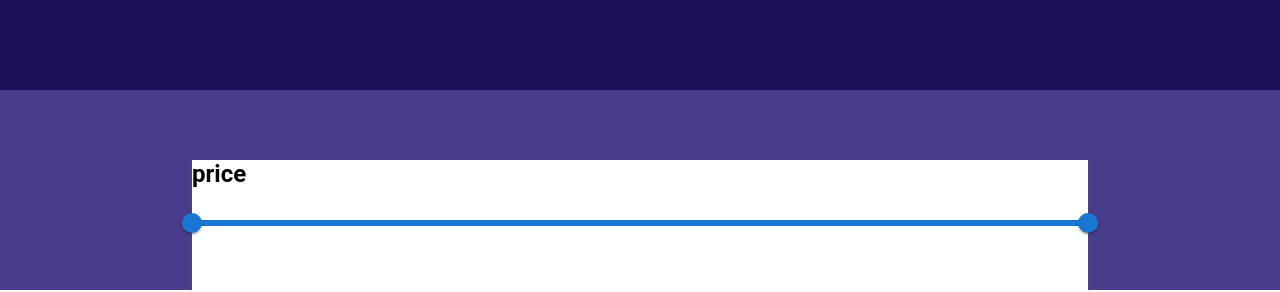
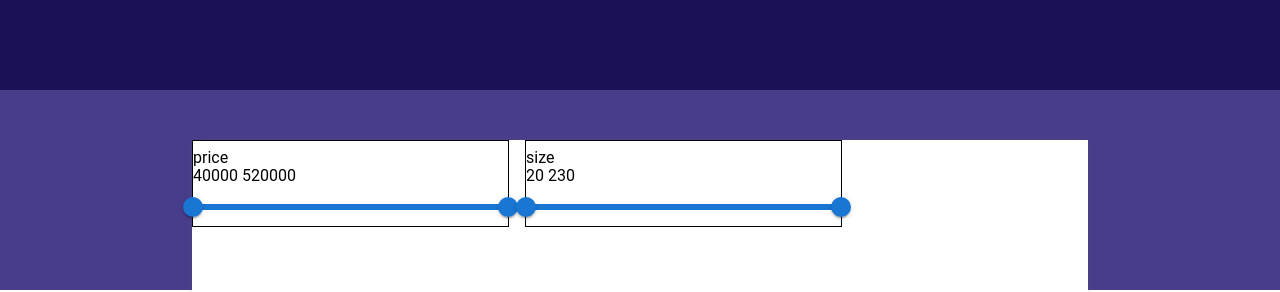
Before and after one commit to Aarons9090/apartment-sale-fullstack-project, a React (Create React App) app in the folder client/: page / in a window 1280 px wide. Shown: the top 292 px of the page. Built offline with nearby package versions, Linux system fonts and the light colour scheme; no server answers; a web font is replaced by a local one.

Commit message:
added apartment reducer

```diff
--- a/client/package.json
+++ b/client/package.json
@@ -6,13 +6,17 @@
     "@emotion/react": "^11.9.0",
     "@emotion/styled": "^11.8.1",
     "@mui/material": "^5.8.2",
+    "@reduxjs/toolkit": "^1.8.2",
     "@testing-library/jest-dom": "^5.16.4",
     "@testing-library/react": "^13.2.0",
     "@testing-library/user-event": "^13.5.0",
     "axios": "^0.27.2",
     "react": "^18.1.0",
     "react-dom": "^18.1.0",
+    "react-redux": "^8.0.2",
     "react-scripts": "5.0.1",
+    "redux": "^4.2.0",
+    "redux-thunk": "^2.4.1",
     "web-vitals": "^2.1.4"
   },
   "scripts": {
--- a/client/src/components/NavigationBar.js
+++ b/client/src/components/NavigationBar.js
@@ -1,6 +1,7 @@
 import "../styles/NavigationBar.css"
 import SortBar from "./SortBar"
 import RangeSlider from "./RangeSlider"
+import { Stack } from "@mui/material"
 
 const NavigationBar = ({ apartments }) => {
     return (
@@ -9,13 +10,24 @@ const NavigationBar = ({ apartments }) => {
             <div className="filler-bar"></div>
             <div className="filter-group">
                 <div className="search-bar">
-                <RangeSlider title={"price"} min={40200} max={520000}/>
+                    <Stack direction="row" spacing={2}>
+                        <RangeSlider
+                            title={"price"}
+                            min={40200}
+                            max={520000}
+                            roundBy={1000}
+                        />
+                        <RangeSlider
+                            title={"size"}
+                            min={20}
+                            max={230}
+                            roundBy={1}
+                        />
+                    </Stack>
                 </div>
                 <SortBar apartments={apartments} />
             </div>
-
         </div>
-
     )
 }
 
--- a/client/src/components/RangeSlider.js
+++ b/client/src/components/RangeSlider.js
@@ -1,20 +1,24 @@
 import {Slider} from "@mui/material"
 import { useState } from "react"
-function valuetext(value) {
+import "../styles/NavigationBar.css"
+const valuetext = (value) => {
     return `${value}°C`;
-  }
-const RangeSlider = ({title, max, min}) => {
-    const roundedMin = Math.round(min/1000)*1000
-    const roundedMax = Math.round(max/1000)*1000
+}
+
+const RangeSlider = ({title, max, min, roundBy}) => {
+    const roundedMin = Math.round(min/roundBy)*roundBy
+    const roundedMax = Math.round(max/roundBy)*roundBy
 
     const [value, setValue] = useState([roundedMin, roundedMax])
 
     const handleChange = (event, newValue) => {
       setValue(newValue)
     }
+
     return(
-        <div>
-            <h2>{title}</h2>
+        <div className="rangeslide-container">
+            <p>{title}</p>
+            <p>{value[0]} {value[1]}</p>
             <Slider
             min={roundedMin}
             max={roundedMax} // TODO: > 300 000e esim.
--- a/client/src/styles/NavigationBar.css
+++ b/client/src/styles/NavigationBar.css
@@ -48,3 +48,10 @@
     position: relative;
     font-size: x-large;
 }
+
+.rangeslide-container {
+    width: 315px;
+    height: 85px;
+    border: 1px solid;
+    line-height: 10%;
+}
```
Also changed, not shown: client/src/reducers/apartmentReducer.js (added, +37 -0 lines), 2 other files (tests, documents, lock files or other folders).
